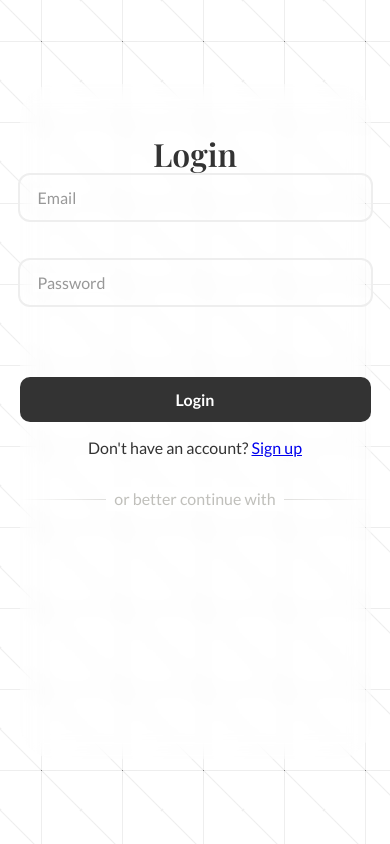
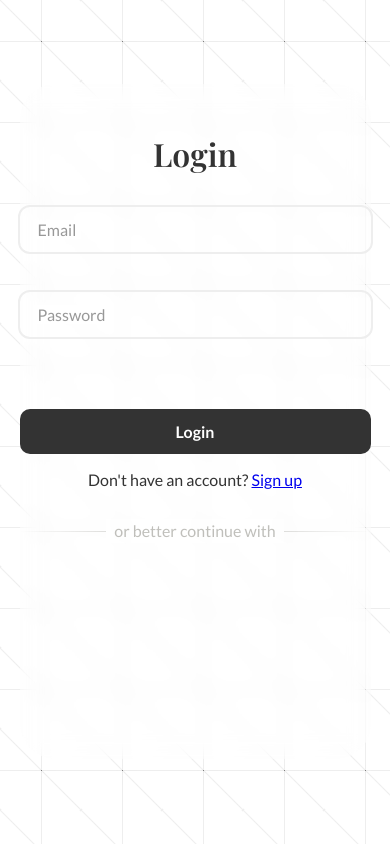
Before and after one commit to AayushG02/LuxeThreads--client, a React (Vite) app in the folder client/: page /auth/login in a window 390 px wide. Built offline with nearby package versions, Linux system fonts and the light colour scheme; no server answers.

Commit message:
minor changes

```diff
--- a/client/src/pages/Login/Login.css
+++ b/client/src/pages/Login/Login.css
@@ -179,9 +179,6 @@
   .form-container {
     width: 90%;
   }
-  .form-container > form {
-    margin-top: 0;
-  }
   .login-header {
     font-size: 2rem;
   }
```
